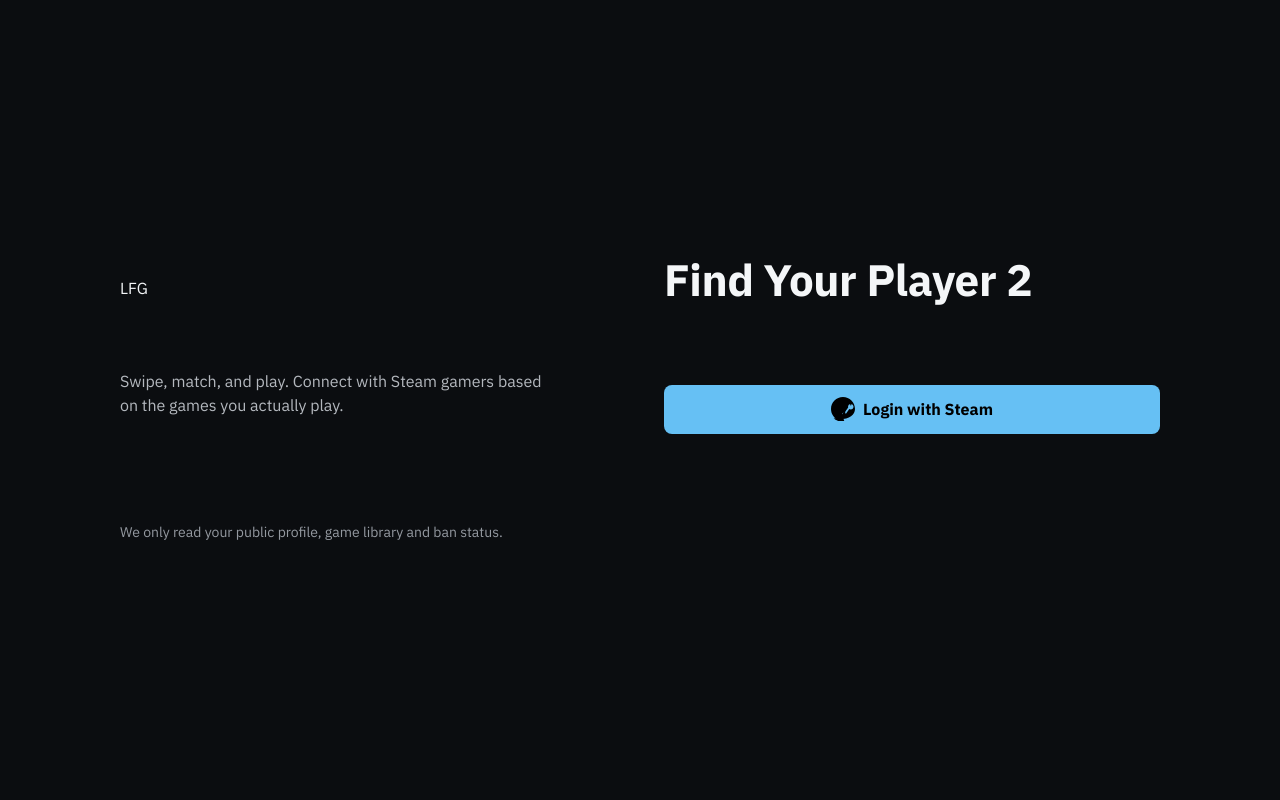
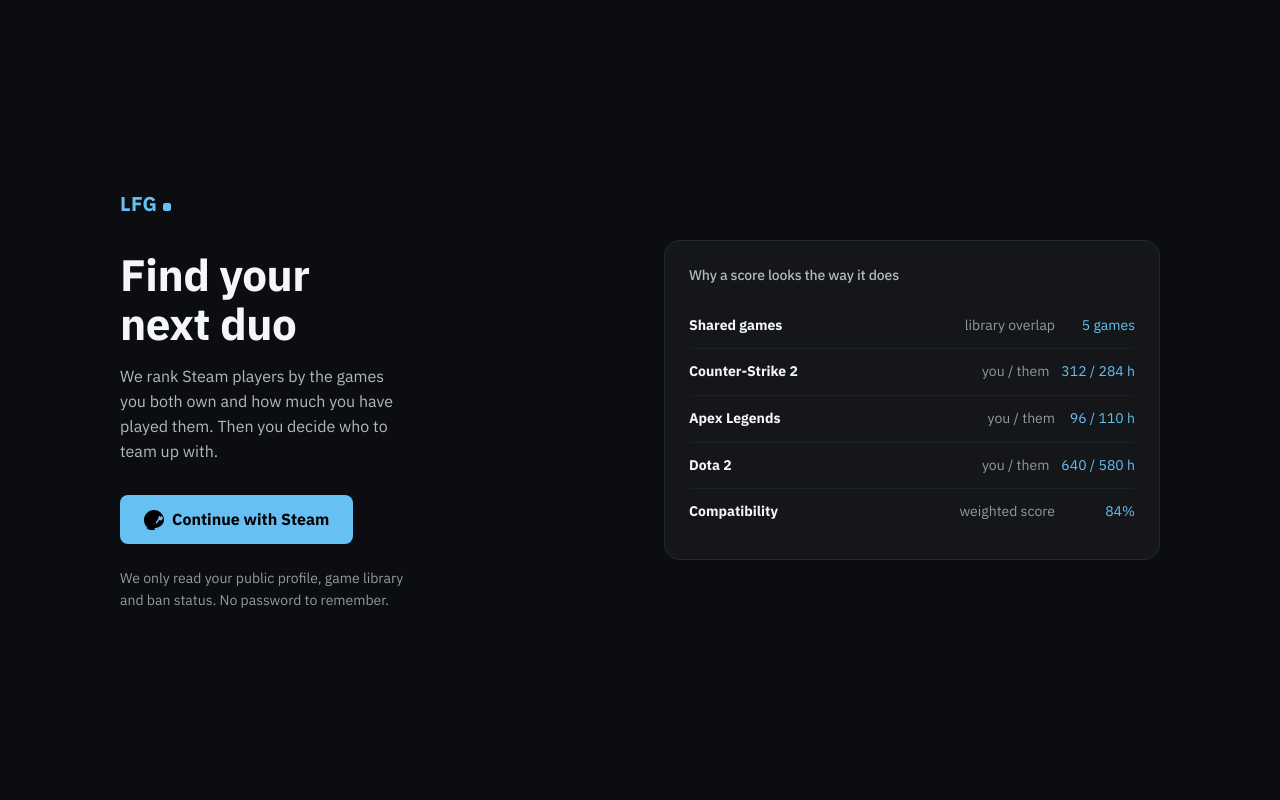
Before and after one commit to Sujaya-Nimneth/steam-matchmaking-platform, a PHP site: page / in a window 1280 px wide. Run offline with PHP 8.4, Linux system fonts and the light colour scheme.

Commit message:
feat(ui): rebuild shell markup, copy, and form semantics
One main landmark with a working skip-link target, dialogs moved outside it,
shorter two-line h1, left-aligned login with a real interface fragment,
descriptive copy in the product's own voice, and proper form labels, names,
autocomplete, inputmode, hints and inline error slots. Setup has an error
summary and per-field errors; match overlay drops the emoji and glow; matches
rows separate name, handle, languages and date. No inline styles or handlers
so the strict CSP stays intact.

Co-authored-by: Copilot <223556219+Copilot@users.noreply.github.com>

```diff
--- a/public/index.php
+++ b/public/index.php
@@ -8,7 +8,7 @@ require __DIR__ . '/../config/bootstrap.php';
 <head>
     <meta charset="UTF-8">
     <meta name="viewport" content="width=device-width, initial-scale=1.0, viewport-fit=cover">
-    <title>LFG — Steam Matchmaking Platform</title>
+    <title>LFG · Steam Matchmaking Platform</title>
     <meta name="description" content="Find people who play what you play. LFG ranks Steam players by shared games and playtime, then you decide.">
     <link rel="manifest" href="/manifest.json">
     <link rel="icon" href="/icons/favicon-32.png" sizes="32x32" type="image/png">
@@ -21,42 +21,60 @@ require __DIR__ . '/../config/bootstrap.php';
 </head>
 <body>
     <a class="skip-link" href="#main">Skip to content</a>
-    <div id="app">
+    <main id="main">
         <?php if (!isset($_SESSION['steam_id'])): ?>
-            <!-- Login View -->
+            <!-- Login view -->
             <div id="login-view" class="view active">
-                <main class="hero">
-                    <div class="logo-glitch" data-text="LFG">LFG</div>
-                    <h1>Find Your Player 2</h1>
-                    <p>Swipe, match, and play. Connect with Steam gamers based on the games you actually play.</p>
-                    <a href="/api/auth.php" class="btn-steam">
-                        <svg viewBox="0 0 24 24" fill="currentColor" width="24" height="24" aria-hidden="true" focusable="false"><path d="M11.967 0C5.358 0 0 5.356 0 11.965c0 5.093 3.167 9.426 7.632 11.135l3.528-5.111c-.046-.179-.071-.365-.071-.555 0-1.222.992-2.215 2.215-2.215.176 0 .346.021.509.059l3.351-4.789c-.067-.229-.105-.473-.105-.724 0-1.504 1.22-2.723 2.724-2.723 1.503 0 2.722 1.219 2.722 2.723 0 1.503-1.219 2.722-2.722 2.722-.559 0-1.077-.168-1.505-.461l-3.328 4.757c.075.25.117.514.117.788 0 1.504-1.219 2.724-2.723 2.724-1.504 0-2.723-1.22-2.723-2.724 0-.199.025-.392.067-.577l-3.488 5.056C17.654 22.844 24 18.146 24 11.966 24 5.356 18.641 0 11.967 0zm7.818 7.042c-.378 0-.684.307-.684.685 0 .378.306.684.684.684.378 0 .685-.306.685-.684 0-.378-.307-.685-.685-.685zm-6.48 8.188c-.628 0-1.138.509-1.138 1.137 0 .627.51 1.137 1.138 1.137.627 0 1.137-.51 1.137-1.137 0-.628-.51-1.137-1.137-1.137zm1.198-2.617l-3.43 4.974c-.217-.038-.442-.058-.67-.058-2.025 0-3.666 1.642-3.666 3.667 0 .356.052.701.149 1.03l-4.52-1.32c-.053-.016-.105-.034-.155-.054 2.825 3.012 7.029 4.397 11.168 3.522l-1.04-3.136c.218.037.441.057.669.057 1.504 0 2.723-1.22 2.723-2.724 0-1.206-.79-2.222-1.89-2.585l.662-1.373zm-6.096 4.908c-.754 0-1.365.611-1.365 1.365 0 .754.611 1.365 1.365 1.365.754 0 1.365-.611 1.365-1.365 0-.754-.611-1.365-1.365-1.365z"/></svg>
-                        Login with Steam
-                    </a>
-                    <p class="fineprint">We only read your public profile, game library and ban status.</p>
-                </main>
+                <div class="hero">
+                    <div class="hero-copy">
+                        <span class="wordmark" translate="no">LFG</span>
+                        <h1>Find your next duo</h1>
+                        <p>We rank Steam players by the games you both own and how much you have played them. Then you decide who to team up with.</p>
+                        <a href="/api/auth.php" class="btn btn-steam">
+                            <svg viewBox="0 0 24 24" fill="currentColor" width="20" height="20" aria-hidden="true" focusable="false"><path d="M11.967 0C5.358 0 0 5.356 0 11.965c0 5.093 3.167 9.426 7.632 11.135l3.528-5.111c-.046-.179-.071-.365-.071-.555 0-1.222.992-2.215 2.215-2.215.176 0 .346.021.509.059l3.351-4.789c-.067-.229-.105-.473-.105-.724 0-1.504 1.22-2.723 2.724-2.723 1.503 0 2.722 1.219 2.722 2.723 0 1.503-1.219 2.722-2.722 2.722-.559 0-1.077-.168-1.505-.461l-3.328 4.757c.075.25.117.514.117.788 0 1.504-1.219 2.724-2.723 2.724-1.504 0-2.723-1.22-2.723-2.724 0-.199.025-.392.067-.577l-3.488 5.056C17.654 22.844 24 18.146 24 11.966 24 5.356 18.641 0 11.967 0zm7.818 7.042c-.378 0-.684.307-.684.685 0 .378.306.684.684.684.378 0 .685-.306.685-.684 0-.378-.307-.685-.685-.685zm-6.48 8.188c-.628 0-1.138.509-1.138 1.137 0 .627.51 1.137 1.138 1.137.627 0 1.137-.51 1.137-1.137 0-.628-.51-1.137-1.137-1.137zm1.198-2.617l-3.43 4.974c-.217-.038-.442-.058-.67-.058-2.025 0-3.666 1.642-3.666 3.667 0 .356.052.701.149 1.03l-4.52-1.32c-.053-.016-.105-.034-.155-.054 2.825 3.012 7.029 4.397 11.168 3.522l-1.04-3.136c.218.037.441.057.669.057 1.504 0 2.723-1.22 2.723-2.724 0-1.206-.79-2.222-1.89-2.585l.662-1.373zm-6.096 4.908c-.754 0-1.365.611-1.365 1.365 0 .754.611 1.365 1.365 1.365.754 0 1.365-.611 1.365-1.365 0-.754-.611-1.365-1.365-1.365z"/></svg>
+                            Continue with Steam
+                        </a>
+                        <p class="fineprint">We only read your public profile, game library and ban status. No password to remember.</p>
+                    </div>
+                    <!-- A real, data-filled fragment of the product's own interface. -->
+                    <div class="hero-preview" data-ui aria-hidden="true">
+                        <div class="preview-frame">
+                            <h2>Why a score looks the way it does</h2>
+                            <div class="preview-row"><span class="name">Shared games</span><span class="label">library overlap</span><span class="value">5 games</span></div>
+                            <div class="preview-row"><span class="name">Counter-Strike 2</span><span class="label">you / them</span><span class="value">312 / 284 h</span></div>
+                            <div class="preview-row"><span class="name">Apex Legends</span><span class="label">you / them</span><span class="value">96 / 110 h</span></div>
+                            <div class="preview-row"><span class="name">Dota 2</span><span class="label">you / them</span><span class="value">640 / 580 h</span></div>
+                            <div class="preview-row"><span class="name">Compatibility</span><span class="label">weighted score</span><span class="value">84%</span></div>
+                        </div>
+                    </div>
+                </div>
             </div>
         <?php else: ?>
-            <!-- Setup / Main App View (Handled by JS based on profile completeness) -->
+            <!-- Loading -->
             <div id="loader" class="view active" role="status" aria-live="polite">
                 <div class="spinner" aria-hidden="true"></div>
-                <p>Loading your Steam library...</p>
+                <p>Loading your library…</p>
             </div>
 
-            <!-- Profile Setup View -->
+            <!-- Profile setup -->
             <div id="profile-setup-view" class="view">
-                <main class="setup-container">
-                    <h2>Complete Your Profile</h2>
+                <div class="setup-container">
+                    <h2>Complete your profile</h2>
                     <p class="setup-intro">This is what other players see when you show up in their deck.</p>
+                    <div id="setup-errors" class="error-summary hidden" role="alert" tabindex="-1">
+                        <h3>There is a problem</h3>
+                        <div id="setup-errors-list"></div>
+                    </div>
                     <form id="setup-form" novalidate>
                         <div class="input-group">
-                            <label for="setup-discord">Discord Handle <span class="required" aria-hidden="true">*</span></label>
-                            <input type="text" id="setup-discord" name="discord" placeholder="username" autocomplete="off" required aria-describedby="setup-discord-hint">
+                            <label for="setup-discord">Discord handle <span class="required" aria-hidden="true">*</span></label>
+                            <input type="text" id="setup-discord" name="discord" placeholder="e.g. username…" autocomplete="off" spellcheck="false" required aria-describedby="setup-discord-hint">
                             <small id="setup-discord-hint" class="field-hint">Shared only after you both like each other.</small>
+                            <small id="setup-discord-error" class="field-error hidden"></small>
                         </div>
                         <div class="input-group">
                             <label for="setup-playstyle">Playstyle</label>
-                            <select id="setup-playstyle">
+                            <select id="setup-playstyle" name="playstyle" autocomplete="off">
                                 <?php foreach (PLAYSTYLE_LABELS as $value => $label): ?>
                                     <option value="<?= htmlspecialchars($value, ENT_QUOTES) ?>"><?= htmlspecialchars($label, ENT_QUOTES) ?></option>
                                 <?php endforeach; ?>
@@ -64,92 +82,137 @@ require __DIR__ . '/../config/bootstrap.php';
                         </div>
                         <div class="input-group">
                             <label for="setup-age">Age <span class="optional">(optional)</span></label>
-                            <input type="number" id="setup-age" min="13" max="99" inputmode="numeric" placeholder="21">
+                            <input type="number" id="setup-age" name="age" min="13" max="99" inputmode="numeric" placeholder="e.g. 21…" autocomplete="off">
+                            <small id="setup-age-error" class="field-error hidden"></small>
                         </div>
                         <div class="input-group">
-                            <label for="setup-country">Country Code <span class="optional">(optional)</span></label>
-                            <input type="text" id="setup-country" maxlength="2" placeholder="US" autocapitalize="characters" autocomplete="country">
+                            <label for="setup-country">Country code <span class="optional">(optional)</span></label>
+                            <input type="text" id="setup-country" name="country" maxlength="2" placeholder="e.g. US…" autocapitalize="characters" autocomplete="country" aria-describedby="setup-country-hint">
+                            <small id="setup-country-hint" class="field-hint">Two letters, such as US or DE.</small>
+                            <small id="setup-country-error" class="field-error hidden"></small>
                         </div>
                         <div class="input-group">
-                            <label for="setup-languages">Spoken Languages <span class="optional">(optional)</span></label>
-                            <input type="text" id="setup-languages" placeholder="English, German" autocomplete="off" aria-describedby="setup-languages-hint">
+                            <label for="setup-languages">Spoken languages <span class="optional">(optional)</span></label>
+                            <input type="text" id="setup-languages" name="languages" placeholder="e.g. English, German…" autocomplete="off" aria-describedby="setup-languages-hint">
                             <small id="setup-languages-hint" class="field-hint">Comma separated. Other players can filter the deck by language.</small>
                         </div>
-                        <button type="submit" class="btn-primary">Save &amp; Start Swiping</button>
+                        <div class="form-actions">
+                            <button type="submit" class="btn btn-primary" id="setup-submit">Save and find players</button>
+                        </div>
                     </form>
-                </main>
+                </div>
             </div>
 
-            <!-- Swiping View -->
+            <!-- Discovery deck -->
             <div id="swipe-view" class="view">
                 <header class="app-header">
-                    <button id="btn-filters" class="icon-btn" type="button" aria-label="Open filters" aria-haspopup="dialog">
-                        <svg viewBox="0 0 24 24" width="24" height="24" aria-hidden="true" focusable="false" fill="none" stroke="currentColor" stroke-width="2" stroke-linecap="round"><path d="M4 6h16M7 12h10M10 18h4"/></svg>
+                    <button id="btn-filters" class="icon-btn" type="button" aria-label="Open filters" aria-haspopup="dialog" aria-expanded="false">
+                        <svg viewBox="0 0 24 24" width="22" height="22" aria-hidden="true" focusable="false" fill="none" stroke="currentColor" stroke-width="1.8" stroke-linecap="round"><path d="M4 6h16M7 12h10M10 18h4"/></svg>
                     </button>
-                    <div class="logo">LFG</div>
+                    <div class="logo" translate="no">LFG</div>
                     <div class="header-actions">
-                        <button id="btn-matches" class="icon-btn" type="button" aria-label="View your matches" aria-haspopup="dialog">
-                            <svg viewBox="0 0 24 24" width="24" height="24" aria-hidden="true" focusable="false" fill="none" stroke="currentColor" stroke-width="2" stroke-linecap="round" stroke-linejoin="round"><path d="M12 21s-7-4.35-7-9a4 4 0 017-2.65A4 4 0 0119 12c0 4.65-7 9-7 9z"/></svg>
+                        <button id="btn-matches" class="icon-btn" type="button" aria-label="View your matches" aria-haspopup="dialog" aria-expanded="false">
+                            <svg viewBox="0 0 24 24" width="22" height="22" aria-hidden="true" focusable="false" fill="none" stroke="currentColor" stroke-width="1.8" stroke-linecap="round" stroke-linejoin="round"><path d="M12 21s-7-4.35-7-9a4 4 0 017-2.65A4 4 0 0119 12c0 4.65-7 9-7 9z"/></svg>
                             <span id="matches-count" class="badge hidden">0</span>
                         </button>
                         <button id="btn-logout" class="icon-btn" type="button" aria-label="Log out">
-                            <svg viewBox="0 0 24 24" width="24" height="24" aria-hidden="true" focusable="false" fill="none" stroke="currentColor" stroke-width="2" stroke-linecap="round" stroke-linejoin="round"><path d="M9 21H5a2 2 0 01-2-2V5a2 2 0 012-2h4M16 17l5-5-5-5M21 12H9"/></svg>
+                            <svg viewBox="0 0 24 24" width="22" height="22" aria-hidden="true" focusable="false" fill="none" stroke="currentColor" stroke-width="1.8" stroke-linecap="round" stroke-linejoin="round"><path d="M9 21H5a2 2 0 01-2-2V5a2 2 0 012-2h4M16 17l5-5-5-5M21 12H9"/></svg>
                         </button>
                     </div>
                 </header>
 
-                <main class="card-container" id="card-stack" aria-live="polite">
-                    <!-- Cards injected here by JS -->
-                </main>
+                <div class="deck-layout">
+                    <div class="card-container" id="card-stack" aria-label="Player cards">
+                        <!-- Cards injected by app.js -->
+                    </div>
+                    <aside class="deck-ledger" id="ledger-rail" aria-label="How compatibility is scored">
+                        <div class="ledger-panel">
+                            <h2>Why this score</h2>
+                            <p>Compatibility comes from your two Steam libraries. Nothing is invented.</p>
+                            <div class="ledger-score num" id="ledger-score">—</div>
+                            <p class="field-hint" id="ledger-caption">Select a card to see the breakdown.</p>
+                        </div>
+                        <div class="ledger-panel">
+                            <h2>How it is weighted</h2>
+                            <div class="ledger-formula">
+                                <div>
+                                    <div class="formula-row"><span class="label">Library coverage</span><span class="weight num">35%</span></div>
+                                    <div class="formula-bar"><span class="w-35"></span></div>
+                                </div>
+                                <div>
+                                    <div class="formula-row"><span class="label">Playtime similarity</span><span class="weight num">30%</span></div>
+                                    <div class="formula-bar"><span class="w-30"></span></div>
+                                </div>
+                                <div>
+                                    <div class="formula-row"><span class="label">Overlap depth</span><span class="weight num">20%</span></div>
+                                    <div class="formula-bar"><span class="w-20"></span></div>
+                                </div>
+                                <div>
+                                    <div class="formula-row"><span class="label">Recent activity</span><span class="weight num">15%</span></div>
+                                    <div class="formula-bar"><span class="w-15"></span></div>
+                                </div>
+                            </div>
+                            <p class="field-hint ledger-note">A matching playstyle adds a small bonus.</p>
+                        </div>
+                    </aside>
+                </div>
+
+                <p id="deck-status" class="sr-only" role="status" aria-live="polite"></p>
 
                 <div class="action-buttons">
-                    <button id="btn-pass" class="btn-action pass" type="button" aria-label="Pass">
-                        <svg viewBox="0 0 24 24" width="28" height="28" aria-hidden="true" focusable="false" fill="none" stroke="currentColor" stroke-width="2.5" stroke-linecap="round"><path d="M6 6l12 12M18 6L6 18"/></svg>
+                    <button id="btn-pass" class="btn-action pass" type="button" aria-label="Pass on this player">
+                        <svg viewBox="0 0 24 24" width="26" height="26" aria-hidden="true" focusable="false" fill="none" stroke="currentColor" stroke-width="2" stroke-linecap="round"><path d="M6 6l12 12M18 6L6 18"/></svg>
                     </button>
-                    <button id="btn-like" class="btn-action like" type="button" aria-label="Like">
-                        <svg viewBox="0 0 24 24" width="28" height="28" aria-hidden="true" focusable="false" fill="currentColor"><path d="M12 21s-7-4.35-7-9a4 4 0 017-2.65A4 4 0 0119 12c0 4.65-7 9-7 9z"/></svg>
+                    <button id="btn-like" class="btn-action like" type="button" aria-label="Like this player">
+                        <svg viewBox="0 0 24 24" width="26" height="26" aria-hidden="true" focusable="false" fill="currentColor"><path d="M12 21s-7-4.35-7-9a4 4 0 017-2.65A4 4 0 0119 12c0 4.65-7 9-7 9z"/></svg>
                     </button>
+                </div>
+                <p class="action-hint">Drag the card, use the buttons, or press <kbd>←</kbd> / <kbd>→</kbd></p>
+            </div>
+
+        <?php endif; ?>
+    </main>
+
+        <?php if (isset($_SESSION['steam_id'])): ?>
+            <!-- Match celebration -->
+            <div id="match-overlay" class="overlay hidden" role="dialog" aria-modal="true" aria-labelledby="match-title">
+                <div class="match-content">
+                    <h1 id="match-title">You matched</h1>
+                    <p>You and <span id="match-name"></span> both liked each other.</p>
+                    <div class="match-avatars">
+                        <img id="my-avatar" src="" alt="Your avatar" width="88" height="88">
+                        <div class="match-link" aria-hidden="true"></div>
+                        <img id="match-avatar" src="" alt="Their avatar" width="88" height="88">
+                    </div>
+                    <div class="match-contact">
+                        <h2>Connect on Discord</h2>
+                        <div class="discord-box" id="match-discord"></div>
+                        <button id="btn-copy-discord" class="btn btn-secondary" type="button">Copy Discord handle</button>
+                        <a id="match-steam-link" class="btn btn-secondary" target="_blank" rel="noopener noreferrer">View Steam profile</a>
+                    </div>
+                    <button id="btn-keep-swiping" class="btn btn-primary" type="button">Keep swiping</button>
                 </div>
             </div>
 
-            <!-- Match Overlay -->
-            <div id="match-overlay" class="overlay hidden" role="dialog" aria-modal="true" aria-labelledby="match-title">
-                <div class="match-content">
-                    <h1 id="match-title" class="match-title">BOOM! MATCH</h1>
-                    <p>You and <span id="match-name" class="highlight">Player</span> both swiped right!</p>
-                    <div class="match-avatars">
-                        <img id="my-avatar" src="" alt="Your avatar" width="100" height="100">
-                        <div class="match-vs" aria-hidden="true">⚔️</div>
-                        <img id="match-avatar" src="" alt="Their avatar" width="100" height="100">
-                    </div>
-                    <div class="match-contact">
-                        <h3>Connect on Discord</h3>
-                        <div class="discord-box" id="match-discord"></div>
-                        <button id="btn-copy-discord" class="btn-secondary btn-copy" type="button">Copy handle</button>
-                        <a id="match-steam-link" href="#" target="_blank" rel="noopener noreferrer" class="btn-primary">View Steam Profile</a>
-                    </div>
-                    <button id="btn-keep-swiping" class="btn-secondary" type="button">Keep Swiping</button>
-                </div>
-            </div>
-
-            <!-- Matches Drawer -->
+            <!-- Matches -->
             <div id="matches-overlay" class="overlay hidden" role="dialog" aria-modal="true" aria-labelledby="matches-title">
-                <div class="modal-content matches-modal">
-                    <h2 id="matches-title">Your Matches</h2>
+                <div class="modal-content">
+                    <h2 id="matches-title">Your matches</h2>
                     <ul id="matches-list" class="matches-list"></ul>
                     <div class="modal-actions">
-                        <button id="btn-close-matches" class="btn-secondary" type="button">Close</button>
+                        <button id="btn-close-matches" class="btn btn-primary" type="button">Close</button>
                     </div>
                 </div>
             </div>
 
-            <!-- Filter Modal -->
+            <!-- Filters -->
             <div id="filter-modal" class="overlay hidden" role="dialog" aria-modal="true" aria-labelledby="filters-title">
                 <div class="modal-content">
                     <h2 id="filters-title">Filters</h2>
+                    <p class="modal-intro">Applied on the server before players are ranked.</p>
                     <div class="input-group">
-                        <label for="filter-playstyle">Target Playstyle</label>
-                        <select id="filter-playstyle">
+                        <label for="filter-playstyle">Target playstyle</label>
+                        <select id="filter-playstyle" name="playstyle" autocomplete="off">
                             <option value="">Any</option>
                             <?php foreach (PLAYSTYLE_LABELS as $value => $label): ?>
                                 <option value="<?= htmlspecialchars($value, ENT_QUOTES) ?>"><?= htmlspecialchars($label, ENT_QUOTES) ?></option>
@@ -158,29 +221,23 @@ require __DIR__ . '/../config/bootstrap.php';
                     </div>
                     <div class="input-group">
                         <label for="filter-country">Country</label>
-                        <select id="filter-country">
-                            <option value="">Any</option>
-                        </select>
+                        <select id="filter-country" name="country" autocomplete="off"><option value="">Any</option></select>
                     </div>
                     <div class="input-group">
                         <label for="filter-language">Language</label>
-                        <select id="filter-language">
-                            <option value="">Any</option>
-                        </select>
+                        <select id="filter-language" name="language" autocomplete="off"><option value="">Any</option></select>
                     </div>
                     <div class="input-group check-group">
-                        <input type="checkbox" id="filter-novac" value="1">
+                        <input type="checkbox" id="filter-novac" name="no_vac" value="1">
                         <label for="filter-novac">No VAC banned players</label>
                     </div>
                     <div class="modal-actions">
-                        <button id="btn-apply-filters" class="btn-primary" type="button">Apply</button>
-                        <button id="btn-close-filters" class="btn-secondary" type="button">Cancel</button>
+                        <button id="btn-apply-filters" class="btn btn-primary" type="button">Apply filters</button>
+                        <button id="btn-close-filters" class="btn btn-secondary" type="button">Cancel</button>
                     </div>
                 </div>
             </div>
-
         <?php endif; ?>
-    </div>
 
     <div id="toast" class="toast" role="status" aria-live="polite"></div>
 
--- a/public/offline.html
+++ b/public/offline.html
@@ -4,7 +4,7 @@
     <meta charset="UTF-8">
     <meta name="viewport" content="width=device-width, initial-scale=1.0, viewport-fit=cover">
     <meta name="theme-color" content="#0b0d10">
-    <title>Offline · LFG — Steam Matchmaking Platform</title>
+    <title>Offline · LFG · Steam Matchmaking Platform</title>
     <link rel="stylesheet" href="/design-tokens.css">
     <link rel="stylesheet" href="/style.css">
 </head>
```
